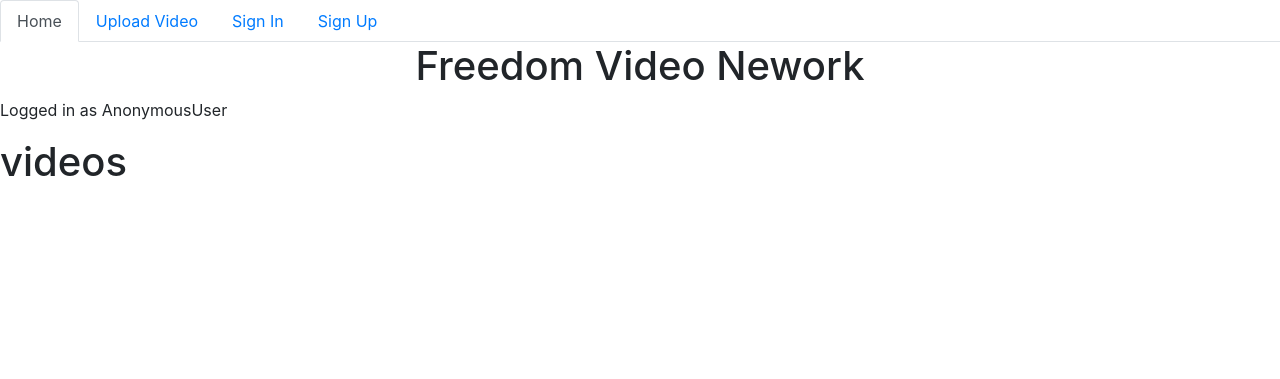
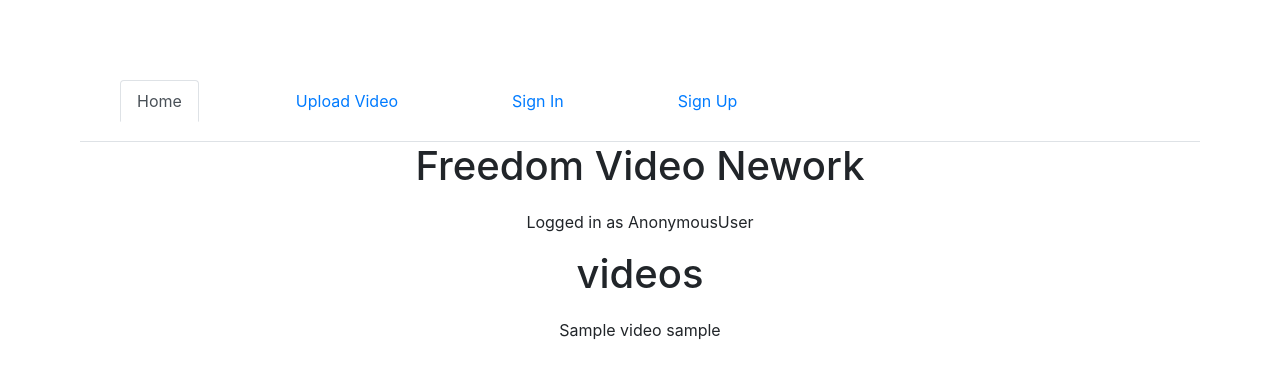
Before and after one commit to odyssic/freedom-youtube-django-clone, a Django app: page / in a window 1280 px wide. Shown: the top 379 px of the page. Run offline with Django 3.2, Linux system fonts and the light colour scheme; tables that the repository leaves empty hold one stand-in row (values such as "Sample post"); some libraries are stand-ins or nearby versions.

Commit message:
video detail page

```diff
--- /dev/null
+++ b/static/CSS/styles.css
@@ -0,0 +1,7 @@
+.form {
+    margin: 2rem;
+}
+
+* {
+    margin: 20px;
+}
--- a/video/templates/base.html
+++ b/video/templates/base.html
@@ -1,8 +1,9 @@
 <!DOCTYPE html>
 <html lang="en">
+{% load static %}
 
 <head>
-    <meta charset="UTF-8" />
+    <link rel="stylesheet" href="{% static 'CSS/styles.css' %}" />
     <meta name="viewport" content="width=device-width, initial-scale=1.0" />
     <!-- Latest compiled and minified CSS -->
     <link rel="stylesheet" href="https://stackpath.bootstrapcdn.com/bootstrap/4.1.3/css/bootstrap.min.css" integrity="sha384-MCw98/SFnGE8fJT3GXwEOngsV7Zt27NXFoaoApmYm81iuXoPkFOJwJ8ERdknLPMO" crossorigin="anonymous" />
--- a/video/templates/core/index.html
+++ b/video/templates/core/index.html
@@ -1,11 +1,15 @@
 {% extends 'base.html' %} {% load static %} {% block content %}
-
+<center>
 <p>Logged in as {{request.user}}</p>
 <h1>videos</h1>
-{% for video in videos %}
+{% for video in most_recent_videos %}
 
-<div>
+<div class='video-container'>
+    <div class='video'>
     {{ video.title }} {{ video.user }} {{ video.date }}
+    </div class='video'>
+
+    {% endfor %}
 </div>
-
-{% endfor %} {% endblock %}
+</center>
+{% endblock %}
--- /dev/null
+++ b/video/templates/core/video_detail.html
@@ -0,0 +1,5 @@
+{% extends 'base.html %}
+{% load static %}
+{% block content %}
+{{ video.title }}
+{% endblock %}
--- a/video/views.py
+++ b/video/views.py
@@ -4,14 +4,17 @@ from .forms import LoginForm, RegisterForm, NewVideoForm
 from django.contrib.auth.models import User
 from django.contrib.auth import authenticate, login, logout
 from .models import Video, Comment
+import string, random
+from django.core.files.storage import FileSystemStorage
+import os
 
 
 class HomeView(View):
     template_name = 'index.html'
 
     def get(self, request):
-        variableA = 'Title'
-        return render(request, 'core/index.html', {'menu_active_item': 'home'})
+        most_recent_videos = Video.objects.order_by('-datetime')[:8]
+        return render(request, 'core/index.html', {'most_recent_videos': most_recent_videos})
 
 class LoginView(View):
     template_name = 'login.html'
@@ -76,7 +79,6 @@ class NewVideo(View):
     template_name = 'new_video.html'
 
     def get(self, request):
-        print(request.user.is_authenticated)
         if request.user.is_authenticated == False:
             #return HttpResponse('You have to be logged in, in order to upload a video.')
             return HttpResponseRedirect('/register')
@@ -88,7 +90,6 @@ class NewVideo(View):
         # pass filled out HTML-Form from View to NewVideoForm()
         form = NewVideoForm(request.POST, request.FILES)
 
-        print(form)
         print(request.POST)
         print(request.FILES)
 
@@ -101,6 +102,14 @@ class NewVideo(View):
             random_char = ''.join(random.choices(string.ascii_uppercase + string.digits, k=10))
             path = random_char+file.name
 
+            fs = FileSystemStorage(location = os.path.dirname(os.path.dirname(os.path.abspath(__file__))))
+            filename = fs.save(path, file)
+            file_url = fs.url(filename)
+
+            print(fs)
+            print(filename)
+            print(file_url)
+
             new_video = Video(title=title,
                             description=description,
                             user=request.user,
```
Also changed, not shown: video/templates/core/new_video.html (+4 -8 lines), OKDFFUMUAA3937503.jpg (added), static/JS/styles.js (added).
